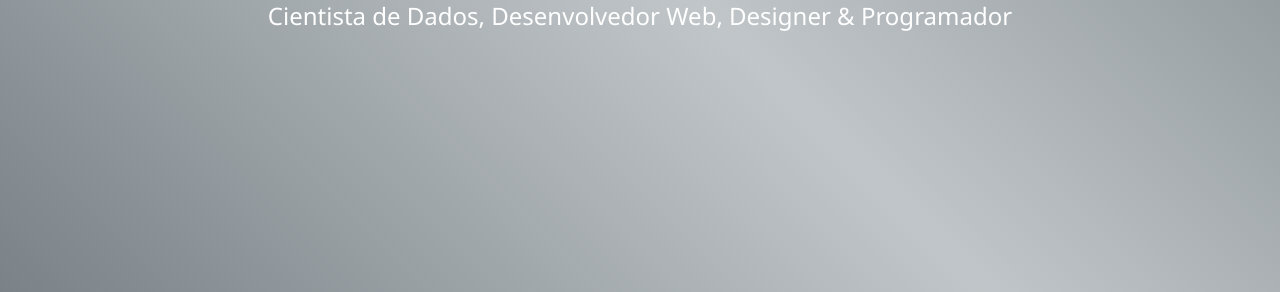
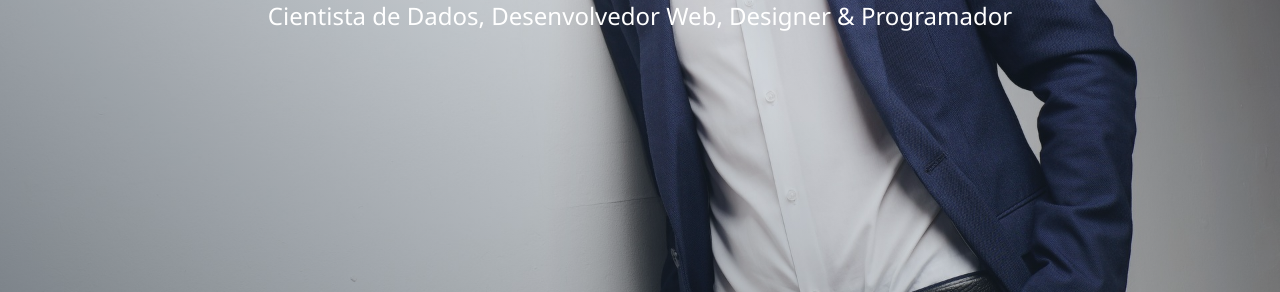
Before and after one commit to cassianoj/myWebsite, a plain HTML site: page index.html in a window 1280 px wide. Shown: the part 454-746 px from the top of the page. Drawn offline with nearby package versions, Linux system fonts and the light colour scheme; files that its build step writes are made by us from their sources.

Commit message:
Update _home.scss

```diff
--- a/scss/_home.scss
+++ b/scss/_home.scss
@@ -4,7 +4,7 @@
     overflow: hidden;
     align-items: center;
     text-align: center;
-    background: $linear-gradient-opacity, url('img/model-1.jpg') center top;
+    background: $linear-gradient-opacity, url('../img/model-1.jpg') center top;
     background-size: cover;
 
     &__name{
```
